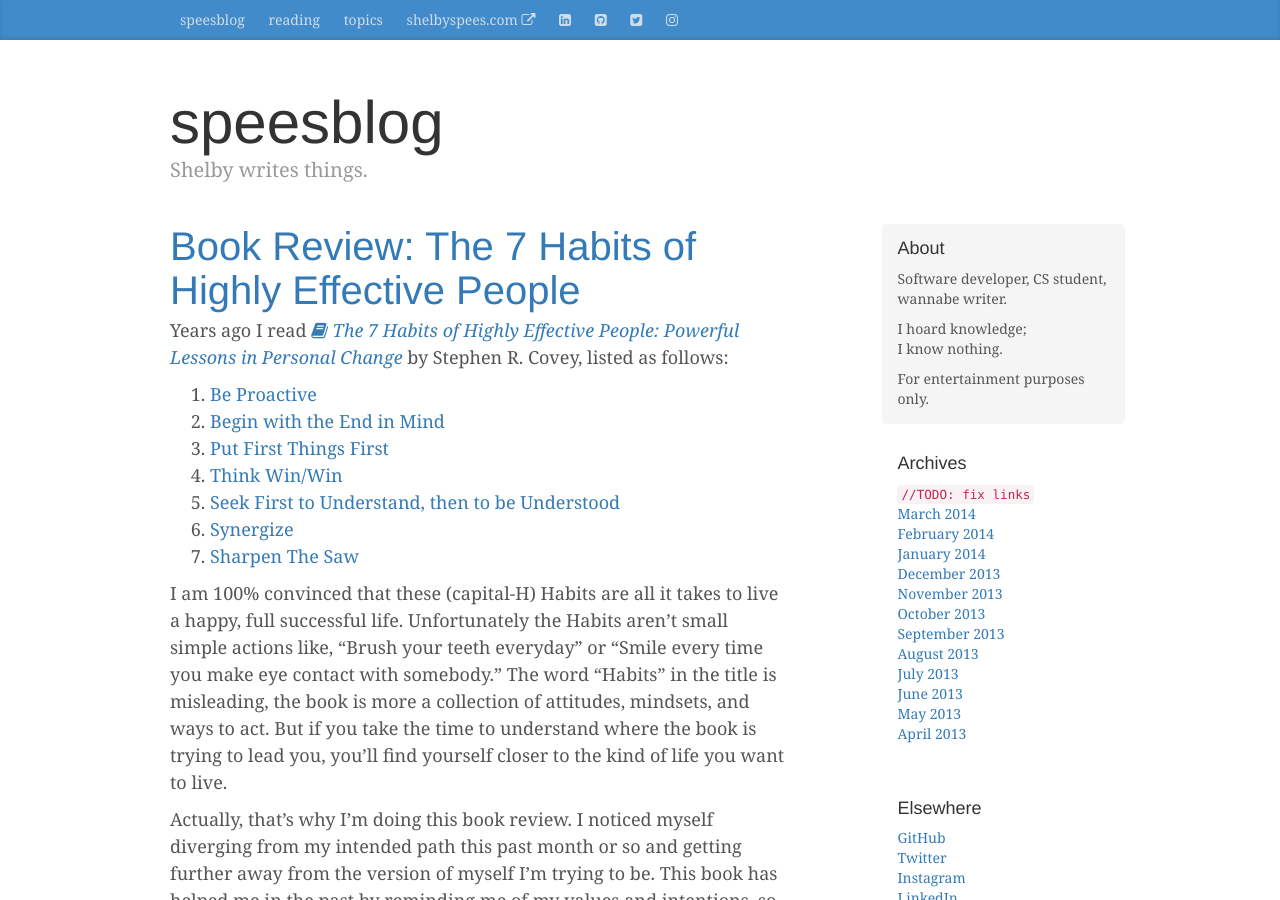
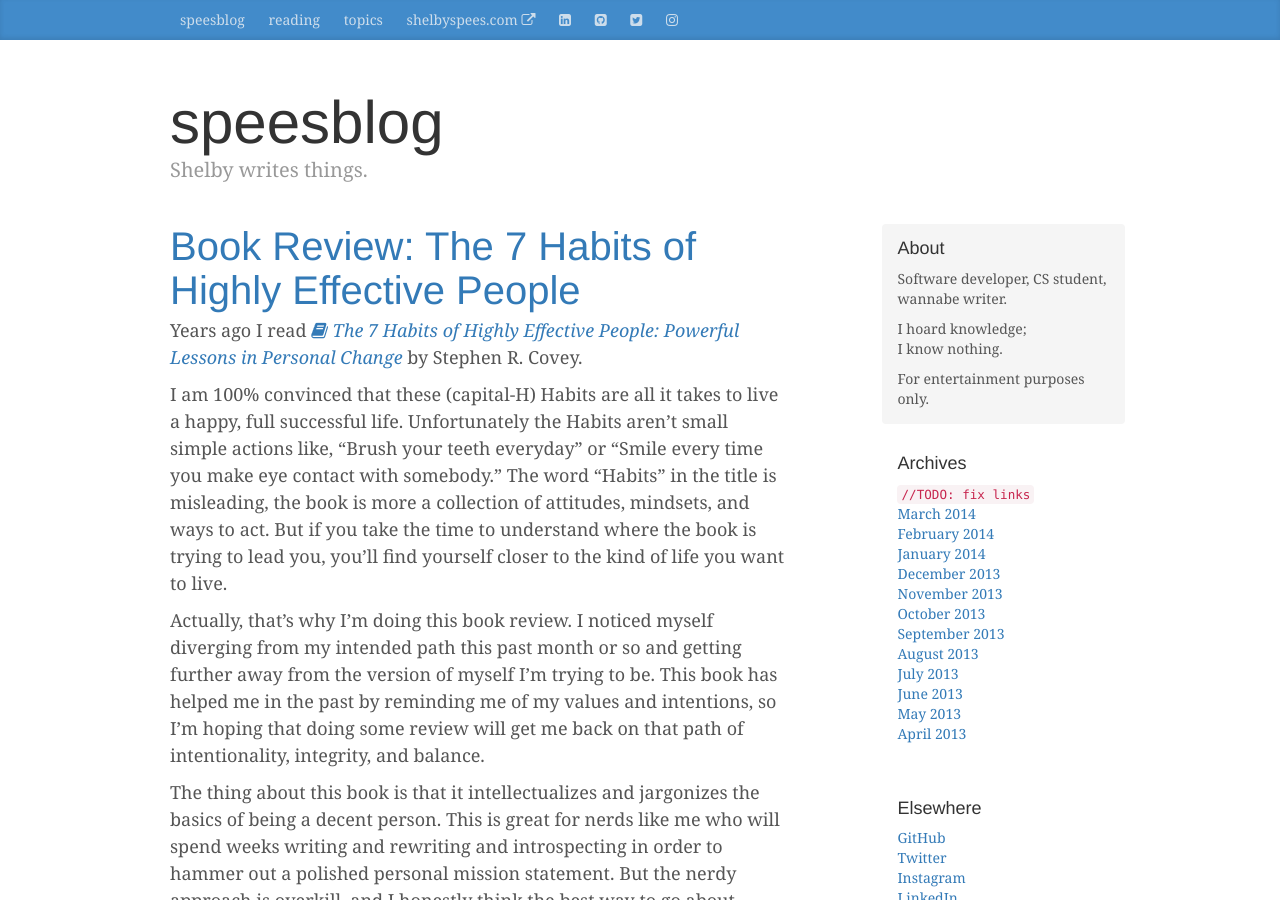
Before and after one commit to shelbyspees/speesblog, a Jekyll site: the page built from _posts/2015-03-02-book-review-seven-habits.md, in a window 1280 px wide and 900 px high. Built offline with Jekyll 4.4.1, drawn with Linux system fonts in a browser that asks for light colours; nearby versions of some CDN libraries.

Commit message:
Remove links from post, closes #7

```diff
--- a/_posts/2015-03-02-book-review-seven-habits.md
+++ b/_posts/2015-03-02-book-review-seven-habits.md
@@ -4,15 +4,7 @@
 category: mindfulness
 ---
 
-Years ago I read [<i class="fa fa-book"></i> *The 7 Habits of Highly Effective People: Powerful Lessons in Personal Change*](http://smile.amazon.com/Habits-Highly-Effective-People-Anniversary-ebook/dp/B00GOZV3TM/ref=sr_1_1?ie=UTF8&qid=1423798461&sr=8-1&keywords=7+habits) by Stephen R. Covey, listed as follows:
-
-1. [Be Proactive](#habit1)
-2. [Begin with the End in Mind](#habit2)
-3. [Put First Things First](#habit3)
-4. [Think Win/Win](#habit4)
-5. [Seek First to Understand, then to be Understood](#habit5)
-6. [Synergize](#habit6)
-7. [Sharpen The Saw](#habit7)
+Years ago I read [<i class="fa fa-book"></i> *The 7 Habits of Highly Effective People: Powerful Lessons in Personal Change*](http://smile.amazon.com/Habits-Highly-Effective-People-Anniversary-ebook/dp/B00GOZV3TM/ref=sr_1_1?ie=UTF8&qid=1423798461&sr=8-1&keywords=7+habits) by Stephen R. Covey.
 
 I am 100% convinced that these (capital-H) Habits are all it takes to live a happy, full successful life. Unfortunately the Habits aren't small simple actions like, "Brush your teeth everyday" or "Smile every time you make eye contact with somebody." The word "Habits" in the title is misleading, the book is more a collection of attitudes, mindsets, and ways to act. But if you take the time to understand where the book is trying to lead you, you'll find yourself closer to the kind of life you want to live.
 
```
